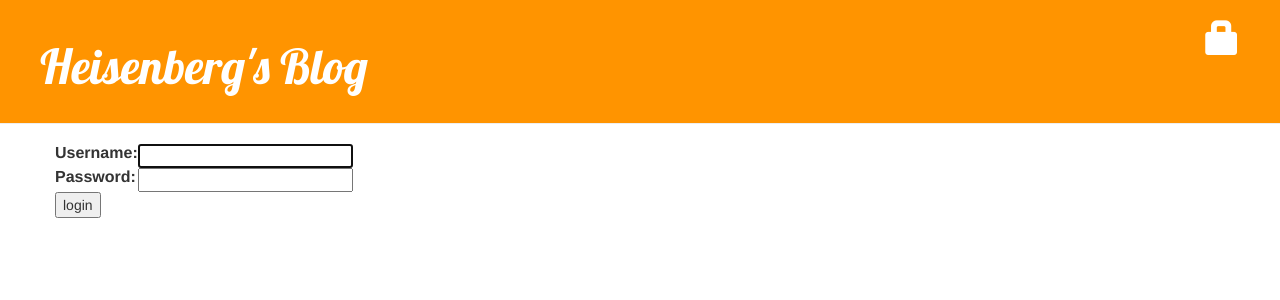
After one commit to gopalgoel/blog, a Django app: page /accounts/login/ in a window 1280 px wide. The commit adds this page. Shown: the top 300 px of the page. Run offline with Django 3.2, Linux system fonts and the light colour scheme; some libraries are stand-ins or nearby versions.

Commit message:
Add login/logout

```diff
--- a/blog/templates/blog/base.html
+++ b/blog/templates/blog/base.html
@@ -13,6 +13,9 @@
     	{% if user.is_authenticated %}
 			<a href="{% url 'post_new' %}" class="top-menu"><span class="glyphicon glyphicon-plus"></span></a>
             <a href="{% url 'post_draft_list' %}" class="top-menu"><span class="glyphicon glyphicon-edit"></span></a>
+            <a href="{% url 'logout' %}" class="top-menu"><span class="glyphicon glyphicon-log-out" name="logout"></span></a>
+        {% else %}
+            <a href="{% url 'login' %}" class="top-menu"><span class="glyphicon glyphicon-lock"></span></a>
         {% endif %}
         <h1><a href="/">Heisenberg's Blog</a></h1>
     </div>
--- /dev/null
+++ b/blog/templates/registration/login.html
@@ -0,0 +1,24 @@
+{% extends "blog/base.html" %}
+
+{% block content %}
+    {% if form.errors %}
+        <p>Your username and password didn't match. Please try again.</p>
+    {% endif %}
+
+    <form method="post" action="{% url 'login' %}">
+    {% csrf_token %}
+        <table>
+        <tr>
+            <td>{{ form.username.label_tag }}</td>
+            <td>{{ form.username }}</td>
+        </tr>
+        <tr>
+            <td>{{ form.password.label_tag }}</td>
+            <td>{{ form.password }}</td>
+        </tr>
+        </table>
+
+        <input type="submit" value="login" />
+        <input type="hidden" name="next" value="{{ next }}" />
+    </form>
+{% endblock %}
--- a/mysite/settings.py
+++ b/mysite/settings.py
@@ -110,6 +110,7 @@ TIME_ZONE = 'UTC'
 
 USE_I18N = True
 
+LOGIN_REDIRECT_URL = '/'
 USE_L10N = True
 
 USE_TZ = True
--- a/mysite/urls.py
+++ b/mysite/urls.py
@@ -16,8 +16,12 @@ Including another URLconf
 from django.conf.urls import include
 from django.conf.urls import url
 from django.contrib import admin
+from django.contrib.auth import views
 
 urlpatterns = [
     url(r'^admin/', admin.site.urls),
+    url(r'^accounts/login/$', views.login, name='login'),
+    url(r'^accounts/logout/$', views.logout, name='logout', kwargs={'next_page': '/'}),
     url(r'', include('blog.urls')),
+
 ]
```
